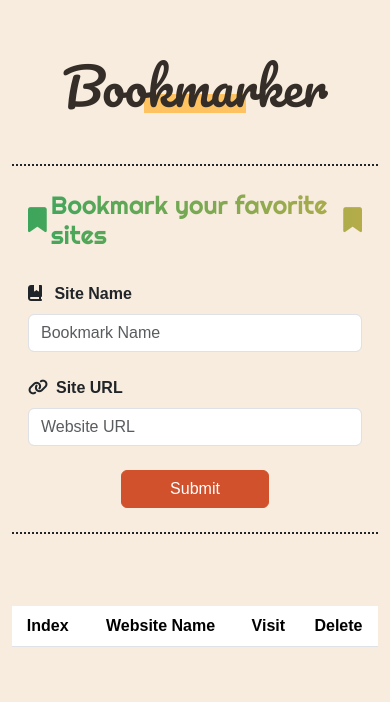
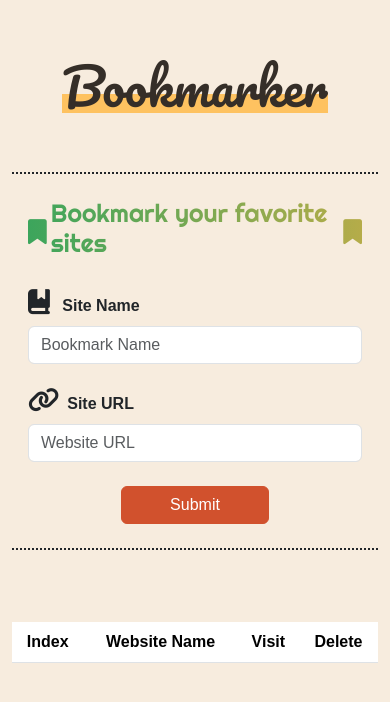
Before and after one commit to maomenraafat/Site-Stash, a plain HTML site: page index.html in a window 390 px wide. Drawn offline with Linux system fonts and the light colour scheme; a web font is replaced by a local one.

Commit message:
Updated the website's design by modifying HTML structure and enhancing CSS styles for better aesthetics and responsiveness.

```diff
--- a/css/style.css
+++ b/css/style.css
@@ -12,9 +12,9 @@ body {
 .header .logo::before {
   content: "";
   position: absolute;
-  width: 28%;
+  width: 100%;
   height: 31%;
-  left: 36%;
+  left: 0%;
   bottom: 3px;
   background-color: #fec260;
   z-index: -1;
@@ -29,12 +29,16 @@ body {
   border-style: dotted;
 }
 
-.bookmark-body h2 {
+.bookmark-body-header h2,
+i {
   font-family: "Righteous", cursive;
   font-size: 25px;
+}
+.bookmark-body-header {
   background-image: linear-gradient(to right, #3ca55c, #b5ac49);
   background-clip: text;
   color: transparent;
+  width: fit-content;
 }
 
 .btn-submit {
--- a/index.html
+++ b/index.html
@@ -22,14 +22,19 @@
     <main class="main vh-100">
       <section class="header position-relative py-5">
         <div class="container">
-          <h1 class="text-center my-2 logo">Bookmarker</h1>
+          <div class="text-center">
+            <h1 class="d-inline-block my-2 logo">Bookmarker</h1>
+          </div>
+
           <div class="bookmark-body p-3 py-4 mt-5 d-flex flex-column gap-4">
-            <div>
-              <h2 class="d-flex justify-content-center align-items-center">
+            <div class="mx-auto">
+              <div
+                class="bookmark-body-header d-flex justify-content-center align-items-center"
+              >
                 <i class="fa-solid fa-bookmark me-1"></i>
-                Bookmark your favorite sites
+                <h2>Bookmark your favorite sites</h2>
                 <i class="fa-solid fa-bookmark ms-1"></i>
-              </h2>
+              </div>
             </div>
             <div class="site-name">
               <label for="bookmarkName" class="pb-2 fw-semibold">
```
